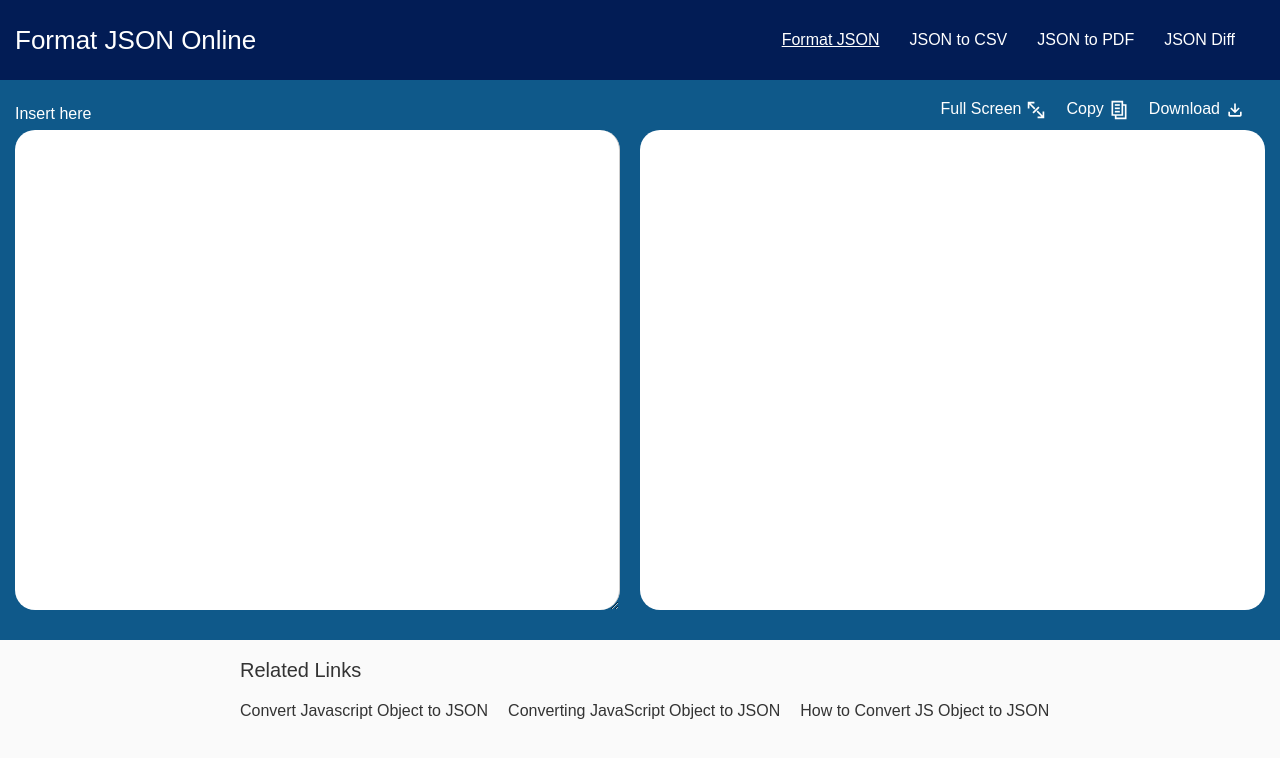
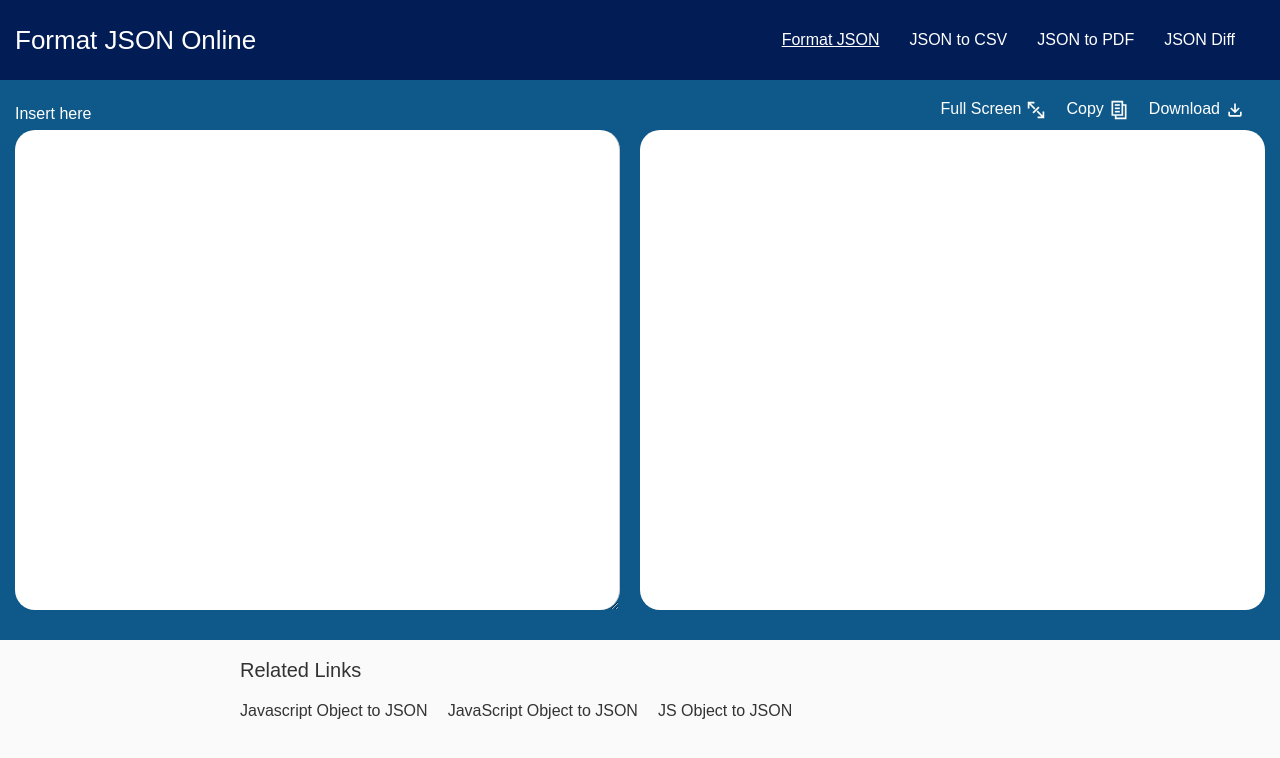
Before and after one commit to gabrielrdantas/json-to-csv, a Next.js app: page / in a window 1280 px wide. Shown: the top 758 px of the page. Built offline with nearby package versions, Linux system fonts and the light colour scheme.

Commit message:
fix: removendo metatag duplicadas

```diff
--- a/pages/_app.js
+++ b/pages/_app.js
@@ -11,12 +11,6 @@ function MyApp({ Component, pageProps }) {
                 <link rel="icon" href="./favicon.ico" />
                 <meta name="viewport" content="width=device-width, initial-scale=1" />
                 <meta name="theme-color" content="#FF9000" />
-                <meta
-                  name="description"
-                  content="Convert to json, formatter json, convert json to csv, json to pdf and checker your json files"
-                />
-
-                <title>Convert and formatter json to csv, pdf and diff checker</title>
 
                 <script dangerouslySetInnerHTML={{
                         __html: `
--- a/pages/index.tsx
+++ b/pages/index.tsx
@@ -169,15 +169,15 @@ const JsonFormatter: React.FC = () => {
             bottom="-100px"
             data={[
               {
-                name: 'Convert Javascript Object to JSON',
+                name: 'Javascript Object to JSON',
                 link: 'https://www.convertsimple.com/convert-javascript-to-json/',
               },
               {
-                name: 'Converting JavaScript Object to JSON',
+                name: 'JavaScript Object to JSON',
                 link: 'https://reqbin.com/code/javascript/x1ezvres/javascript-object-to-json-example#:~:text=To%20convert%20a%20JavaScript%20object,into%20a%20JSON%20data%20string.',
               },
               {
-                name: 'How to Convert JS Object to JSON',
+                name: 'JS Object to JSON',
                 link: 'https://www.tutorialrepublic.com/faq/how-to-convert-js-object-to-json-string.php',
               },
             ]}
```
